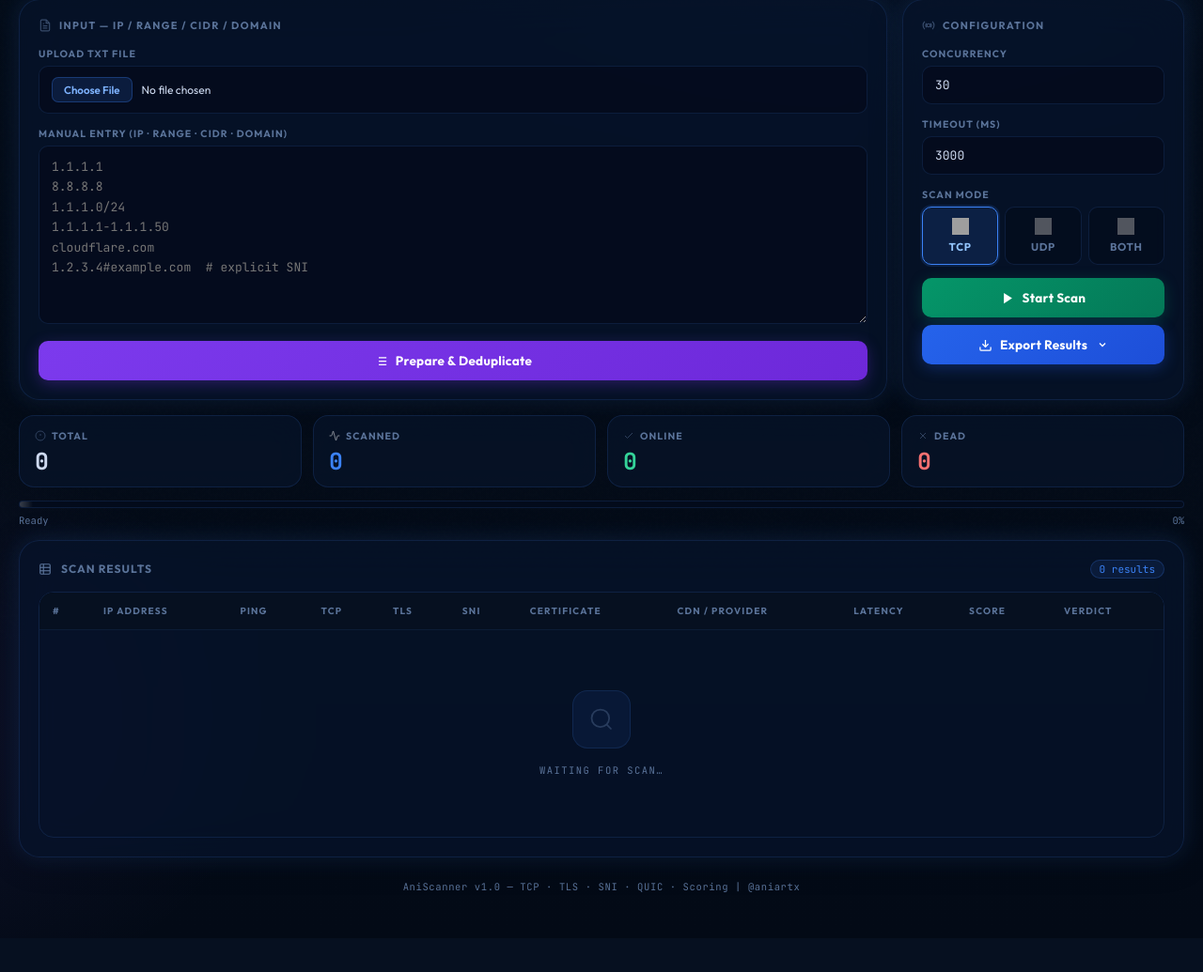
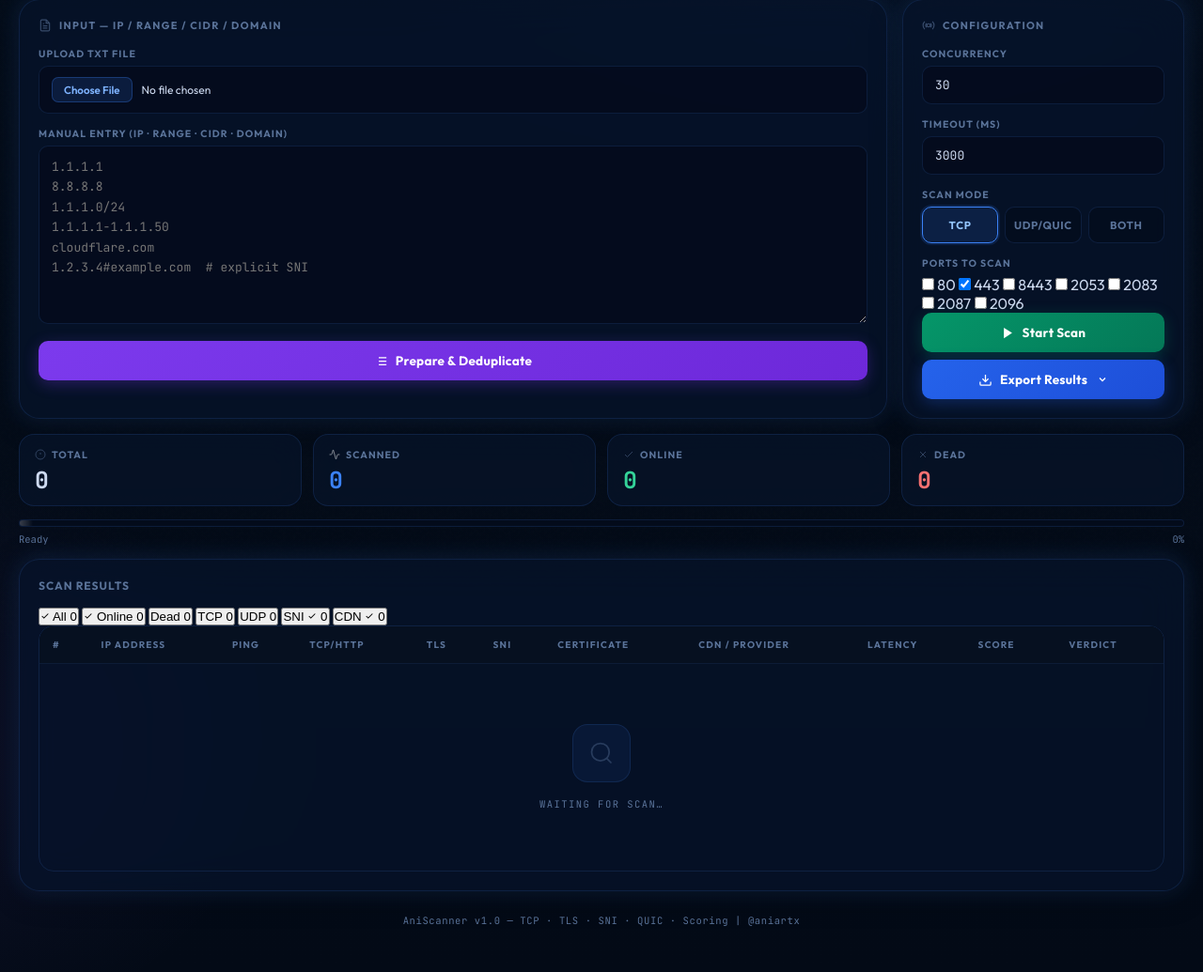
Before and after one commit to ForExampleZERO/AniScanner, a Flask app: page / in a window 1280 px wide. Shown: the part 120-1155 px from the top of the page at 94% size. Before the commit the page ends 1070 px from the top, so only its background shows below. Run offline with Flask 3, Linux system fonts and the light colour scheme; lists and menus that the app fills with data are empty; parts of the project's set-up code (start-up, migrations or seed data) failed here and were passed over; grey boxes are pictures that could not be loaded.

Commit message:
Update index.html

```diff
--- a/templates/index.html
+++ b/templates/index.html
@@ -24,7 +24,6 @@
         <div class="header-right">
             <span class="version-pill">v{{ version }}</span>
             <a href="https://t.me/aniartx" target="_blank" class="tg-link">
-                <!-- telegram icon inline -->
                 <svg width="14" height="14" viewBox="0 0 24 24" fill="currentColor"><path d="M12 0C5.373 0 0 5.373 0 12s5.373 12 12 12 12-5.373 12-12S18.627 0 12 0zm5.894 8.221-1.97 9.28c-.145.658-.537.818-1.084.508l-3-2.21-1.447 1.394c-.16.16-.295.295-.605.295l.213-3.053 5.56-5.023c.242-.213-.054-.333-.373-.12l-6.871 4.326-2.962-.924c-.643-.204-.657-.643.136-.953l11.57-4.461c.537-.194 1.006.131.833.941z"/></svg>
                 @aniartx
             </a>
@@ -71,25 +70,27 @@
             <div class="mode-selector">
                 <label class="mode-option">
                     <input type="radio" name="scanMode" value="TCP" checked>
-                    <span>
-                        <img src="{{ url_for('static', filename='icons/tcp.svg') }}" class="mode-icon" alt="TCP" onerror="this.style.display='none'">
-                        TCP
-                    </span>
+                    <span>TCP</span>
                 </label>
                 <label class="mode-option">
                     <input type="radio" name="scanMode" value="UDP">
-                    <span>
-                        <img src="{{ url_for('static', filename='icons/udp.svg') }}" class="mode-icon" alt="UDP" onerror="this.style.display='none'">
-                        UDP
-                    </span>
+                    <span>UDP/QUIC</span>
                 </label>
                 <label class="mode-option">
                     <input type="radio" name="scanMode" value="BOTH">
-                    <span>
-                        <img src="{{ url_for('static', filename='icons/both.svg') }}" class="mode-icon" alt="BOTH" onerror="this.style.display='none'">
-                        BOTH
-                    </span>
+                    <span>BOTH</span>
                 </label>
+            </div>
+
+            <!-- Port selector -->
+            <label class="field-label" id="portsLabel">Ports to Scan</label>
+            <div class="ports-selector" id="portsSelector">
+                {% for port in supported_ports %}
+                <label class="port-option{% if port == 443 %} checked{% endif %}" data-port="{{ port }}">
+                    <input type="checkbox" name="scanPort" value="{{ port }}"{% if port == 443 %} checked{% endif %}>
+                    <span>{{ port }}</span>
+                </label>
+                {% endfor %}
             </div>
 
             <button id="toggleScanBtn" class="btn btn-success" style="margin-bottom:8px">
@@ -113,6 +114,10 @@
                         <svg width="13" height="13" viewBox="0 0 24 24" fill="none" stroke="currentColor" stroke-width="2"><rect x="3" y="3" width="18" height="18" rx="2" ry="2"/><line x1="3" y1="9" x2="21" y2="9"/><line x1="3" y1="15" x2="21" y2="15"/><line x1="9" y1="3" x2="9" y2="21"/></svg>
                         Advanced — full data
                     </button>
+                    <button class="dl-option" id="dlFilteredBtn" onclick="downloadResults('filtered')">
+                        <svg width="13" height="13" viewBox="0 0 24 24" fill="none" stroke="currentColor" stroke-width="2"><polygon points="22 3 2 3 10 12.46 10 19 14 21 14 12.46 22 3"/></svg>
+                        Filtered — current view
+                    </button>
                 </div>
             </div>
         </div>
@@ -130,7 +135,6 @@
         </div>
         <div class="stat-box">
             <div class="stat-box-label">
-                <!-- activity icon from zip -->
                 <img src="{{ url_for('static', filename='icons/activity.svg') }}" width="12" height="12" style="opacity:0.5;filter:invert(1)" onerror="this.style.display='none'">
                 <span id="lblScanned">Scanned</span>
             </div>
@@ -167,31 +171,61 @@
     <div class="card">
         <div class="results-header">
             <div class="results-title">
-                <svg width="14" height="14" viewBox="0 0 24 24" fill="none" stroke="currentColor" stroke-width="2"><rect x="3" y="3" width="18" height="18" rx="2" ry="2"/><line x1="3" y1="9" x2="21" y2="9"/><line x1="3" y1="15" x2="21" y2="15"/><line x1="9" y1="3" x2="9" y2="21"/></svg>
                 <span id="resultsTitle">Scan Results</span>
             </div>
-            <span class="result-count-badge" id="resultCount">0 results</span>
+            <!-- removed "Sort by Ping" checkbox and its container -->
         </div>
 
-        <div class="table-wrap">
+        <!-- Filter bar -->
+        <div class="filter-bar">
+            <button class="filter-btn active" data-filter="all" onclick="setFilter('all')">
+                <svg width="10" height="10" viewBox="0 0 24 24" fill="none" stroke="currentColor" stroke-width="2.5"><polyline points="20 6 9 17 4 12"/></svg>
+                All <span class="filter-count">0</span>
+            </button>
+            <button class="filter-btn filter-btn-online" data-filter="online" onclick="setFilter('online')">
+                <svg width="10" height="10" viewBox="0 0 24 24" fill="none" stroke="currentColor" stroke-width="2.5"><polyline points="20 6 9 17 4 12"/></svg>
+                Online <span class="filter-count">0</span>
+            </button>
+            <button class="filter-btn filter-btn-dead" data-filter="dead" onclick="setFilter('dead')">
+                Dead <span class="filter-count">0</span>
+            </button>
+            <button class="filter-btn filter-btn-tcp" data-filter="tcp" onclick="setFilter('tcp')">
+                TCP <span class="filter-count">0</span>
+            </button>
+            <button class="filter-btn filter-btn-udp" data-filter="udp" onclick="setFilter('udp')">
+                UDP <span class="filter-count">0</span>
+            </button>
+            <button class="filter-btn" data-filter="sni" onclick="setFilter('sni')">
+                SNI
+                <svg width="10" height="10" viewBox="0 0 24 24" fill="none" stroke="currentColor" stroke-width="2.5"><polyline points="20 6 9 17 4 12"/></svg>
+                <span class="filter-count">0</span>
+            </button>
+            <button class="filter-btn" data-filter="cdn" onclick="setFilter('cdn')">
+                CDN
+                <svg width="10" height="10" viewBox="0 0 24 24" fill="none" stroke="currentColor" stroke-width="2.5"><polyline points="20 6 9 17 4 12"/></svg>
+                <span class="filter-count">0</span>
+            </button>
+        </div>
+
+        <div class="table-wrap" id="tableWrap">
             <table id="resultTable">
                 <thead>
-                    <tr>
-                        <th>#</th>
-                        <th id="thIp">IP Address</th>
-                        <th id="thPing">Ping</th>
-                        <th id="thTcp" class="col-tcp">TCP</th>
-                        <th id="thUdp" class="col-udp">UDP</th>
-                        <th id="thTlsVer">TLS</th>
-                        <th id="thSni">SNI</th>
-                        <th id="thCert">Certificate</th>
-                        <th id="thCdn">CDN / Provider</th>
-                        <th id="thLatency">Latency</th>
-                        <th id="thScore">Score</th>
-                        <th id="thVerdict">Verdict</th>
-                    </tr>
+                <tr>
+                    <th>#</th>
+                    <th class="sortable" onclick="setSort('ip')" id="thIp">IP Address</th>
+                    <th class="sortable" onclick="setSort('ping')" id="thPing">Ping</th>
+                    <th class="sortable col-tcp" onclick="setSort('tcp')" id="thTcp">TCP/HTTP</th>
+                    <th class="sortable col-udp" onclick="setSort('udp')" id="thUdp">UDP/QUIC/HTTP3</th>
+                    <th class="sortable" onclick="setSort('tls_ver')" id="thTlsVer">TLS</th>
+                    <th class="sortable" onclick="setSort('sni')" id="thSni">SNI</th>
+                    <th id="thCert">Certificate</th>
+                    <th class="sortable" onclick="setSort('cdn')" id="thCdn">CDN / Provider</th>
+                    <th class="sortable" onclick="setSort('latency')" id="thLatency">Latency</th>
+                    <th class="sortable" onclick="setSort('score')" id="thScore">Score</th>
+                    <th class="sortable" onclick="setSort('verdict')" id="thVerdict">Verdict</th>
+                </tr>
                 </thead>
-                <tbody></tbody>
+                <tbody id="resultBody"></tbody>
             </table>
 
             <div class="waiting-state" id="waitingState">
@@ -211,5 +245,16 @@
 </div><!-- /container -->
 
 <script src="{{ url_for('static', filename='js/app.js') }}"></script>
+
+    <!-- History Modal -->
+    <div id="historyModal" class="modal-overlay" style="display:none" onclick="if(event.target===this)closeHistoryModal()">
+        <div class="modal-box">
+            <div class="modal-header">
+                <span>🕓 Scan History</span>
+                <button class="modal-close" onclick="closeHistoryModal()">✕</button>
+            </div>
+            <div id="historyList" class="history-list"></div>
+        </div>
+    </div>
 </body>
 </html>
```
